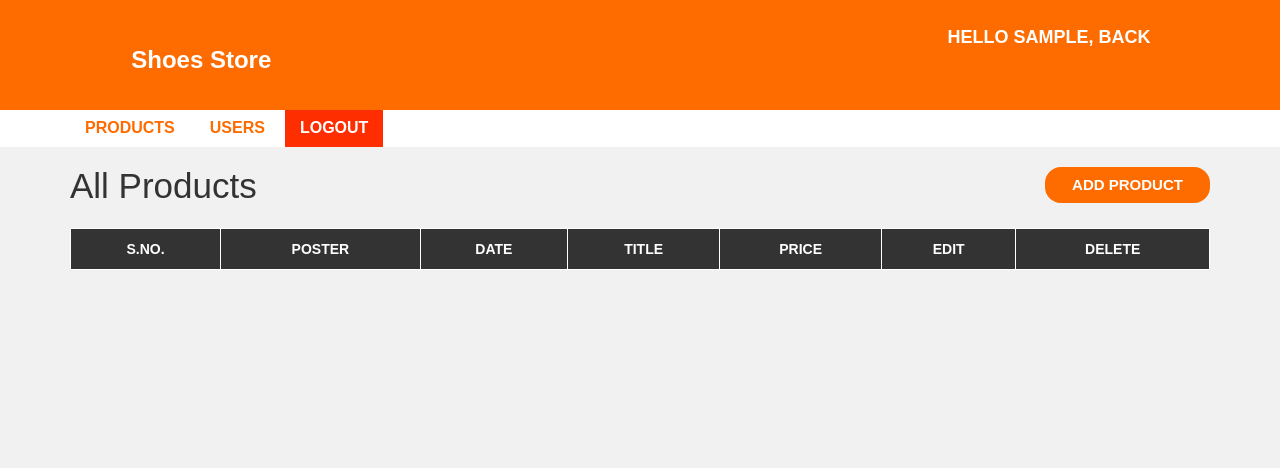
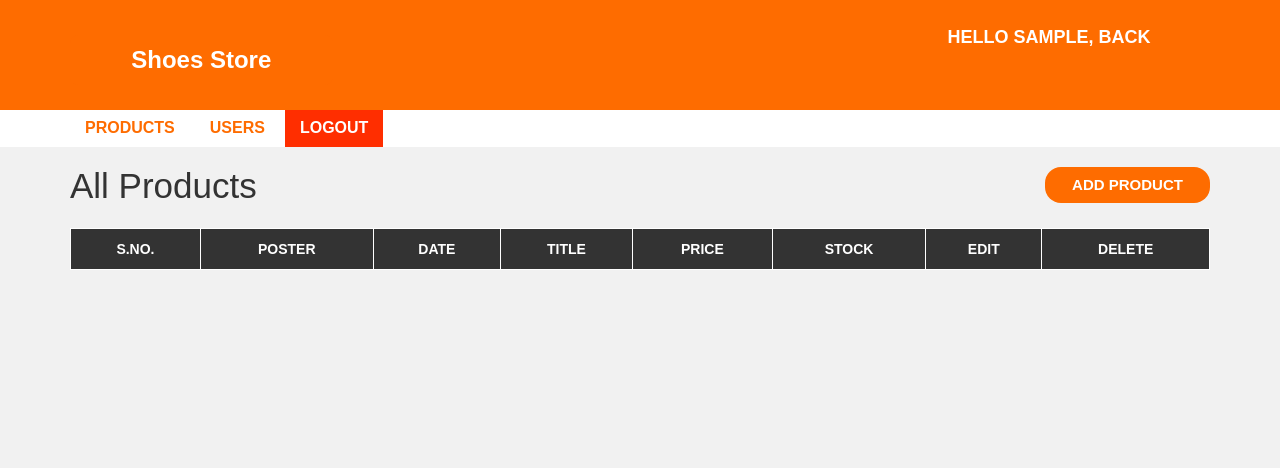
Before and after one commit to Piyush289kumar/bca6sem_shoes_store, a PHP site: page /shoes_store/admin/post-read.php in a window 1280 px wide. Shown: the top 468 px of the page. Run offline with PHP 8.4, Linux system fonts and the light colour scheme; the visitor is signed in with stand-in values (Sample User, id 1); data that the repository does not hold is empty; some libraries are stand-ins or nearby versions.

Commit message:
Update post-read.php

```diff
--- a/admin/post-read.php
+++ b/admin/post-read.php
@@ -17,6 +17,7 @@
                         <th>Date</th>
                         <th>Title</th>
                         <th>Price</th>
+                        <th>Stock</th>
                         <th>Edit</th>
                         <th>Delete</th>
                     </thead>
@@ -54,6 +55,11 @@
                                     <td>
                                         <?php echo ($row['atype']) ?>
                                     </td>
+                                    <?php if (($row['stock'] == 0)) { ?>
+                                        <td class="text-danger">Out of Stock</td>
+                                    <?php } else { ?>
+                                        <td class="text-success">In Stock</td>
+                                    <?php } ?>
                                     <td class='edit'><a href='post-update.php?id=<?php echo ($row["aid"]) ?>'><i
                                                 class='fa fa-edit'></i></a></td>
                                     <td class='delete'><a href='post-delete.php?id=<?php echo ($row["aid"]) ?>'><i
```
